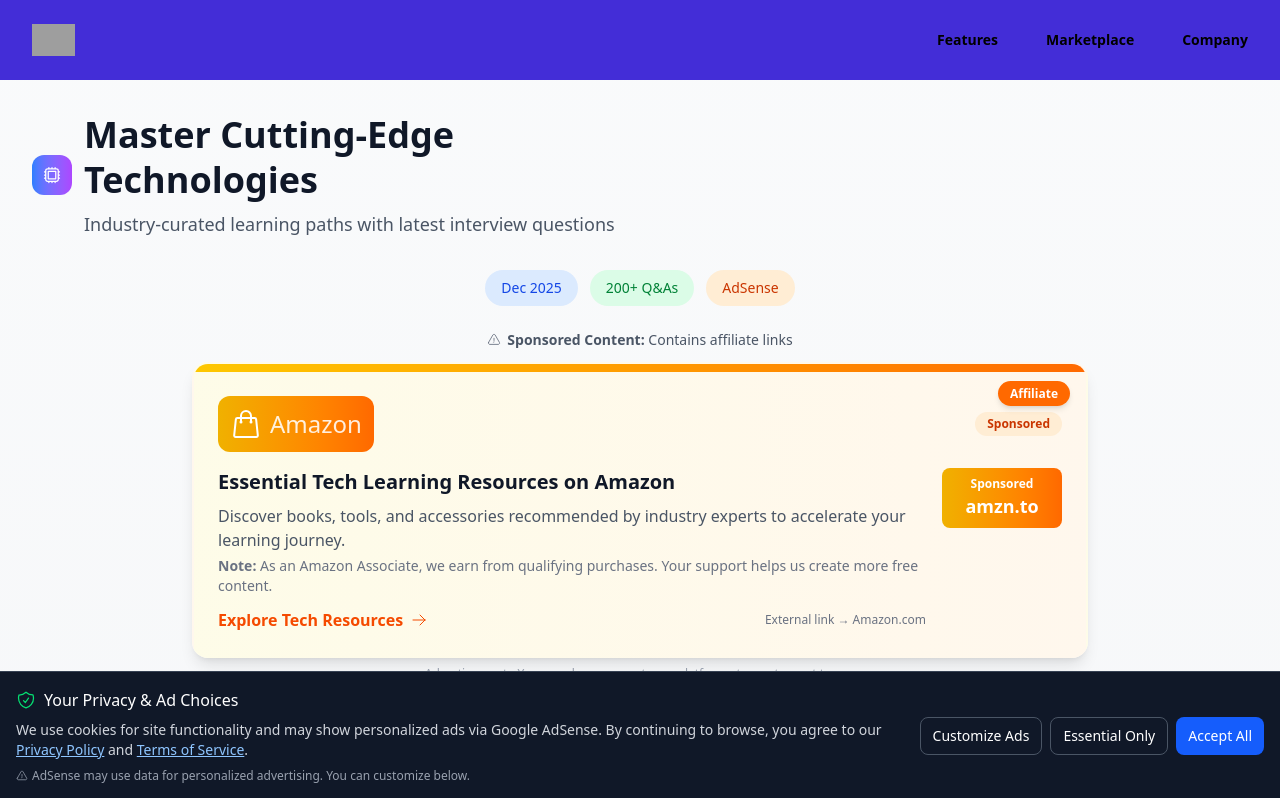
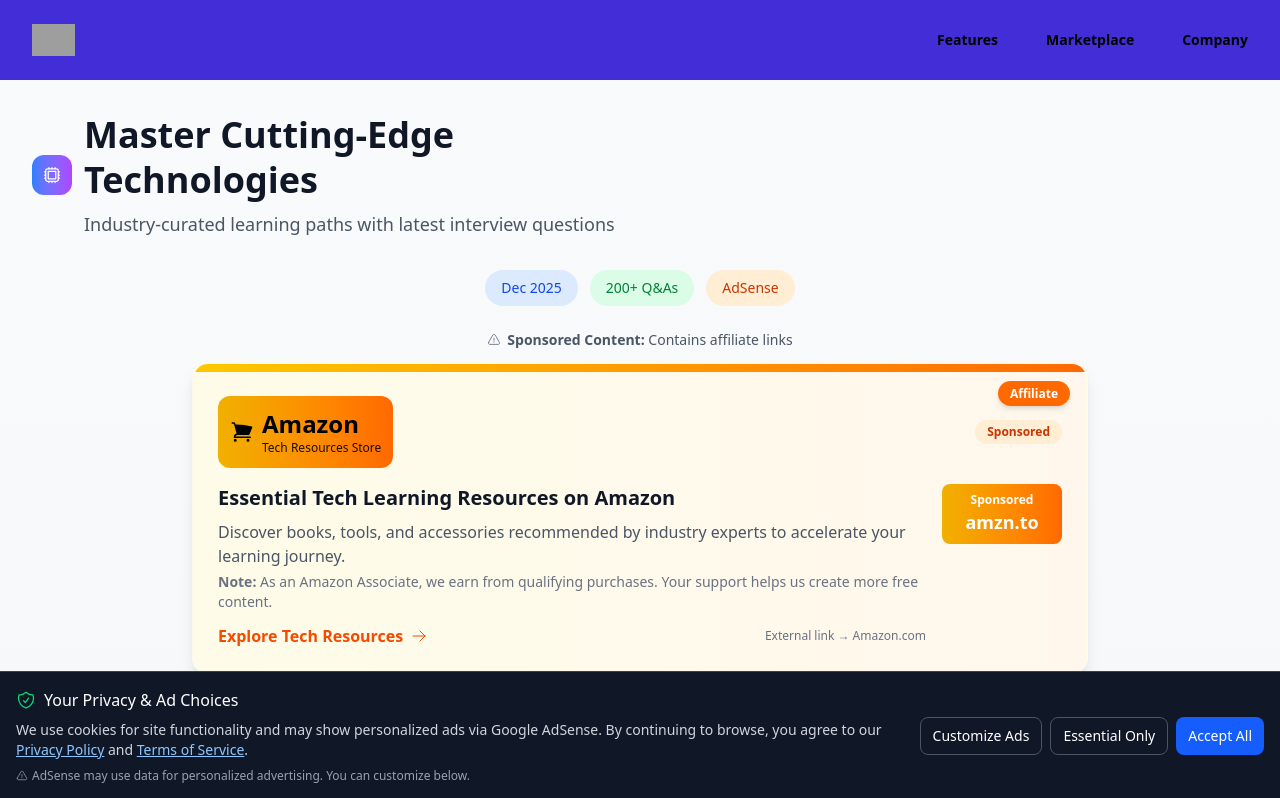
Before and after one commit to vamsi11358/affiliate_amazon, a React (Vite) app: page / in a window 1280 px wide. Shown: the top 798 px of the page. Built offline with nearby package versions, Linux system fonts and the light colour scheme; grey boxes are pictures that could not be loaded.

Commit message:
icon changes

```diff
--- a/src/Components/LandingPage.tsx
+++ b/src/Components/LandingPage.tsx
@@ -505,7 +505,7 @@
 
               <div className="space-y-3 md:space-y-4 mb-6">
                 <div className="border border-gray-200 rounded-lg md:rounded-xl p-3 md:p-4 hover:bg-gray-50 cursor-pointer"
-                     onClick={() => saveCustomAdPreferences(true)}>
+                  onClick={() => saveCustomAdPreferences(true)}>
                   <div className="flex items-center justify-between">
                     <div className="flex-1">
                       <p className="font-medium text-gray-900 text-sm md:text-base">Personalized Ads</p>
@@ -518,7 +518,7 @@
                 </div>
 
                 <div className="border border-gray-200 rounded-lg md:rounded-xl p-3 md:p-4 hover:bg-gray-50 cursor-pointer"
-                     onClick={() => saveCustomAdPreferences(false)}>
+                  onClick={() => saveCustomAdPreferences(false)}>
                   <div className="flex items-center justify-between">
                     <div className="flex-1">
                       <p className="font-medium text-gray-900 text-sm md:text-base">Non-Personalized Ads</p>
@@ -870,9 +870,21 @@
         <div className="h-1.5 md:h-2 bg-gradient-to-r from-yellow-400 to-orange-500"></div>
         <div className="p-4 md:p-6">
           <div className="flex items-center justify-between mb-3 md:mb-4">
-            <div className="inline-flex p-2 md:p-3 rounded-lg md:rounded-xl bg-gradient-to-r from-yellow-500 to-orange-500">
-              <ShoppingBagIcon className="h-5 w-5 md:h-6 md:w-6 lg:h-8 lg:w-8 text-white" />
-              <h3 className='bold text-2xl ml-2'>Amazon</h3>
+            <div className="flex items-center gap-2">
+              <div className="inline-flex items-center gap-2 p-2 md:p-3 rounded-lg md:rounded-xl bg-gradient-to-r from-yellow-500 to-orange-500">
+                <svg
+                  xmlns="http://www.w3.org/2000/svg"
+                  viewBox="0 0 24 24"
+                  fill="currentColor"
+                  className="h-8 w-8 md:h-6 md:w-6 text-black"
+                >
+                  <path d="M2.25 2.25a.75.75 0 0 0 0 1.5h1.386c.17 0 .318.114.362.278l2.558 9.592a3.752 3.752 0 0 0-2.806 3.63c0 .414.336.75.75.75h15.75a.75.75 0 0 0 0-1.5H5.378A2.25 2.25 0 0 1 7.5 15h11.218a.75.75 0 0 0 .674-.421 60.358 60.358 0 0 0 2.96-7.228.75.75 0 0 0-.525-.965A60.864 60.864 0 0 0 5.68 4.509l-.232-.867A1.875 1.875 0 0 0 3.636 2.25H2.25ZM3.75 20.25a1.5 1.5 0 1 1 3 0 1.5 1.5 0 0 1-3 0ZM16.5 20.25a1.5 1.5 0 1 1 3 0 1.5 1.5 0 0 1-3 0Z" />
+                </svg>
+                <div className="flex flex-col">
+                  <h3 className="font-bold text-base md:text-2xl text-black">Amazon</h3>
+                  <p className="text-xs text-black opacity-90">Tech Resources Store</p>
+                </div>
+              </div>
             </div>
             <span className="px-2 py-0.5 md:px-3 md:py-1 bg-orange-100 text-orange-700 text-xs rounded-full font-semibold">
               Sponsored
```
